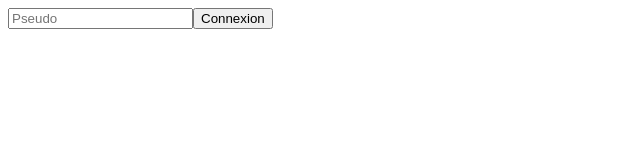
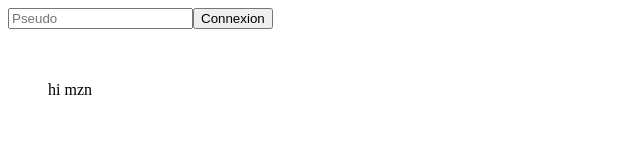
Before and after one commit to guortates/TronNode, a website: page index.html in a window 1280 px wide. Shown: the full height of the page, 0-640 px from the left. Drawn offline with nearby package versions, Linux system fonts and the light colour scheme.

Commit message:
New commit

```diff
--- a/index.html
+++ b/index.html
@@ -11,7 +11,7 @@
     <div id='game'></div><br/>
     <div >
         <ul id="ranking">
-
+            hi mzn
         </ul>
     </div>
 </body>
```
